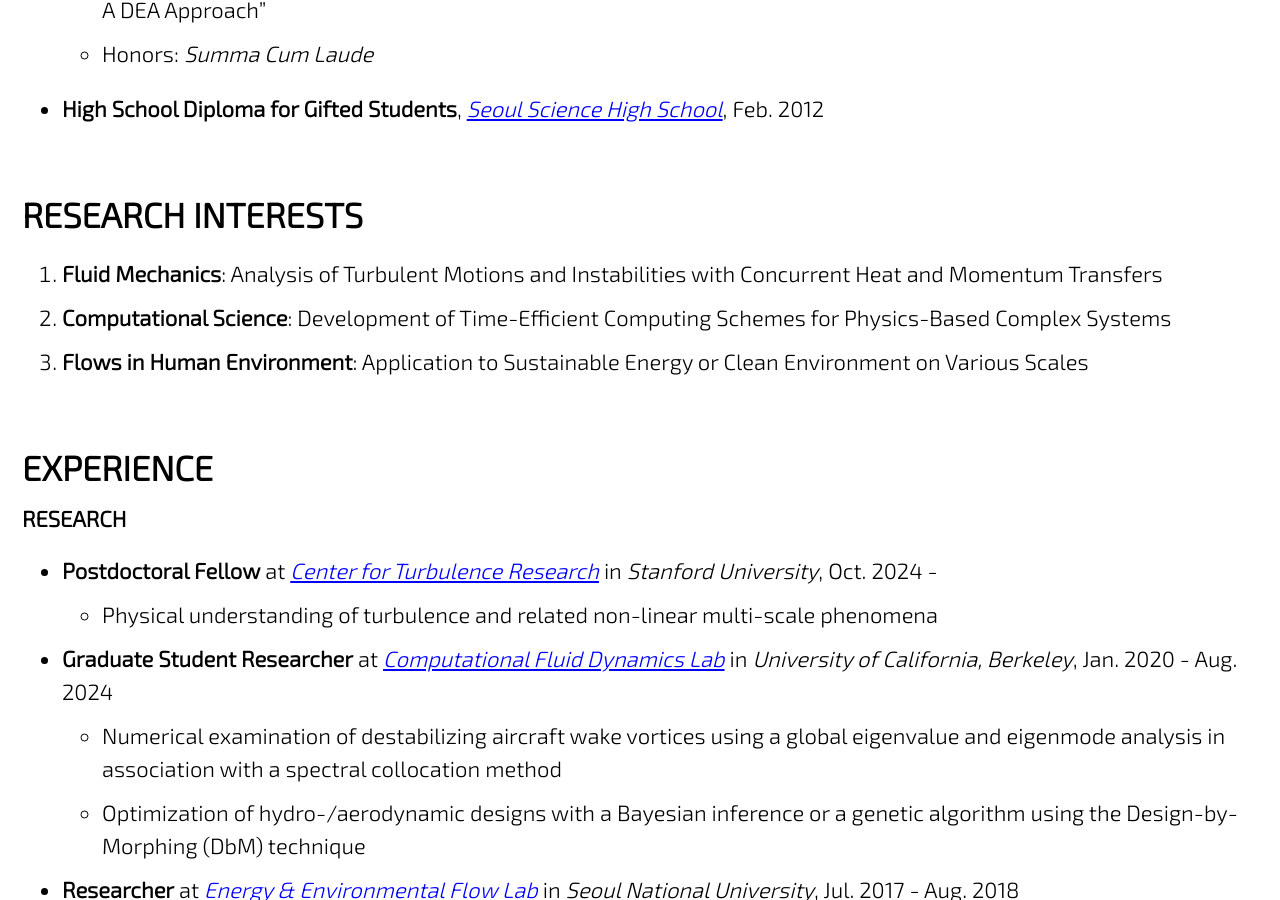
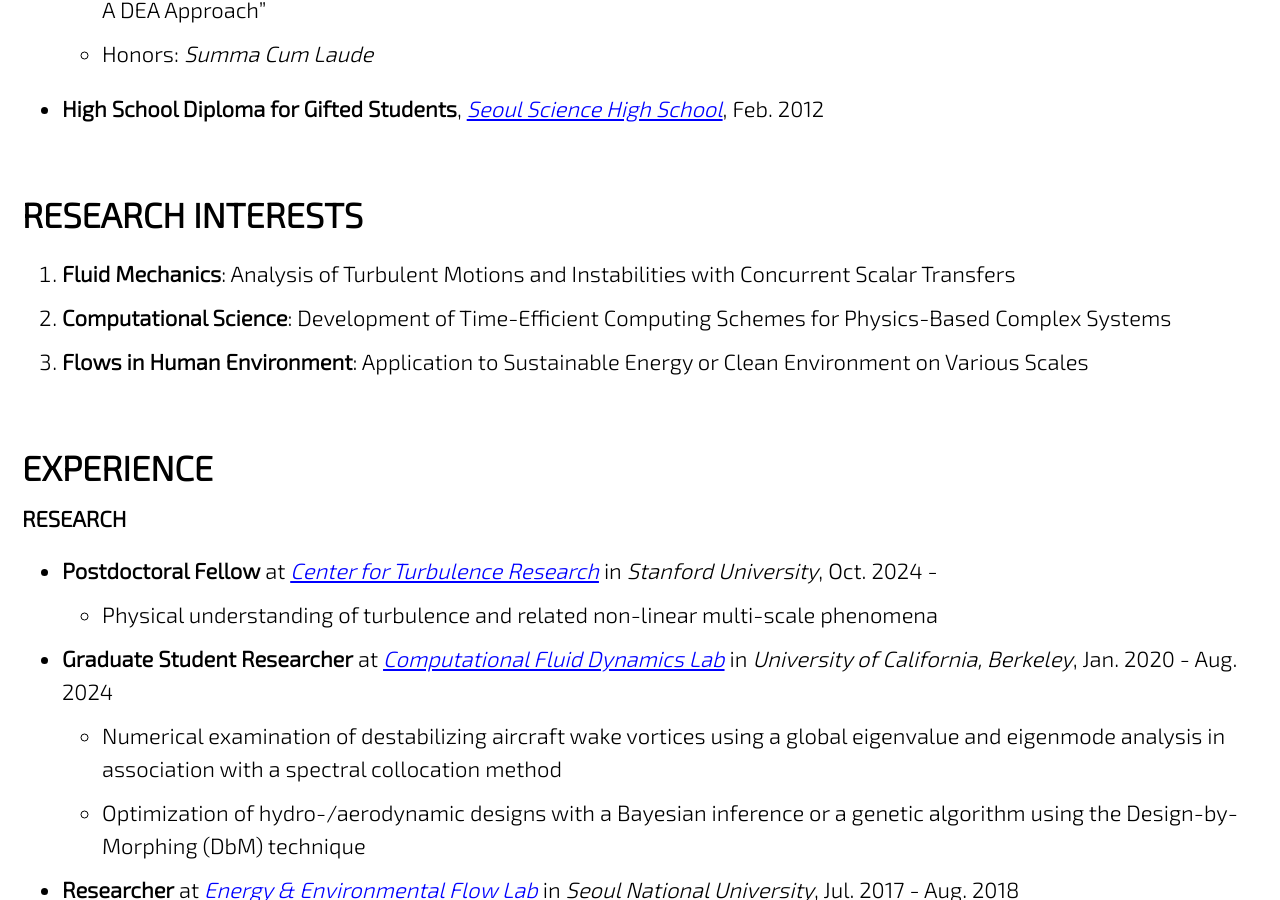
Before and after one commit to jun9303/jun9303.github.io, a Jekyll site: the page built from _pages/about_me.md, in a window 1280 px wide and 900 px high, scrolled down 1112 px. Built offline with Jekyll 4.4.1, drawn with Linux system fonts in a browser that asks for light colours; cached includes are drawn as plain includes; nearby versions of some CDN libraries.

Commit message:
Profile Updated 071324

```diff
--- a/_pages/about_me.md
+++ b/_pages/about_me.md
@@ -53,7 +53,7 @@ feature_row:
 
 # RESEARCH INTERESTS
 
-1. **Fluid Mechanics**: Analysis of Turbulent Motions and Instabilities with Concurrent Heat and Momentum Transfers
+1. **Fluid Mechanics**: Analysis of Turbulent Motions and Instabilities with Concurrent Scalar Transfers
 2. **Computational Science**: Development of Time-Efficient Computing Schemes for Physics-Based Complex Systems
 3. **Flows in Human Environment**: Application to Sustainable Energy or Clean Environment on Various Scales
 
```
